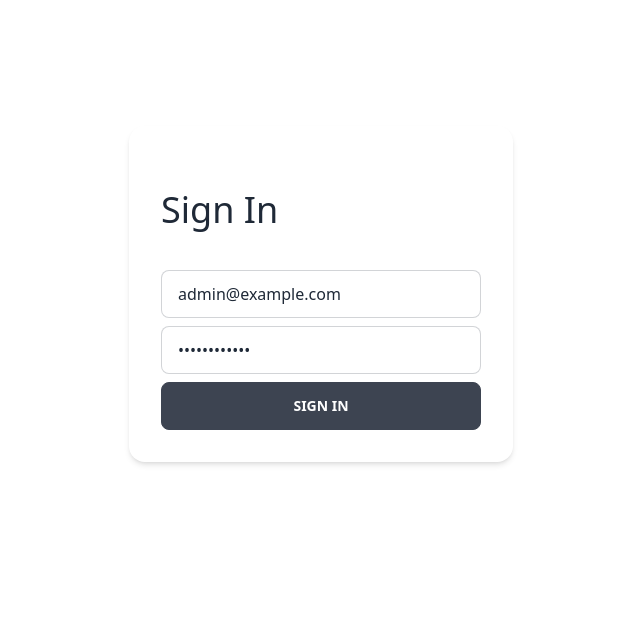
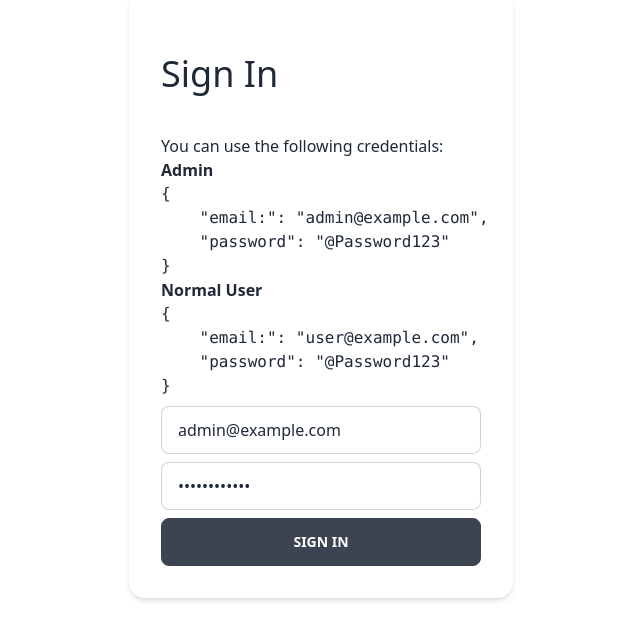
Before and after one commit to jmarioste/next-daisyui-starter, a Next.js app: page /signin in a window 1280 px wide. Shown: the part 106-746 px from the top of the page, without its empty margins (319-959 px from the left). Built offline with nearby package versions, Linux system fonts and the light colour scheme.

Commit message:
Add credentials

```diff
--- a/pages/signin.tsx
+++ b/pages/signin.tsx
@@ -34,6 +34,25 @@ const SignInPage = () => {
         <div className="flex flex-col items-center card shadow-md">
           <form className="card-body w-96" onSubmit={handleSubmit}>
             <h1 className="text-4xl my-8">Sign In</h1>
+            <div>
+              You can use the following credentials:
+              <p className="font-bold">Admin</p>
+              <pre>
+                {JSON.stringify(
+                  { "email:": "admin@example.com", password: "@Password123" },
+                  null,
+                  4
+                )}
+              </pre>
+              <p className="font-bold">Normal User</p>
+              <pre>
+                {JSON.stringify(
+                  { "email:": "user@example.com", password: "@Password123" },
+                  null,
+                  4
+                )}
+              </pre>
+            </div>
             {!!error && <p className="text-error">ERROR: {error}</p>}
             <input
               type="text"
```
